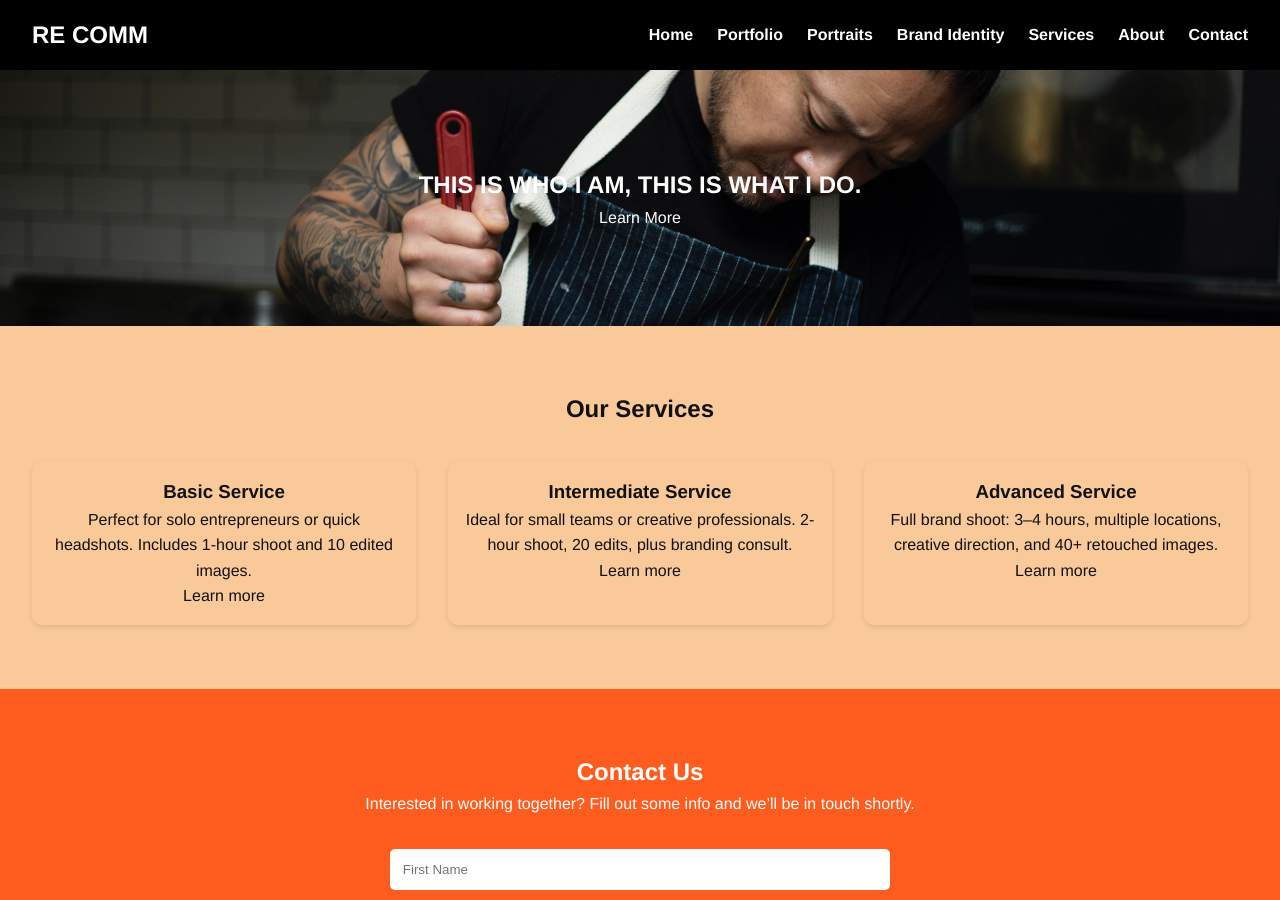
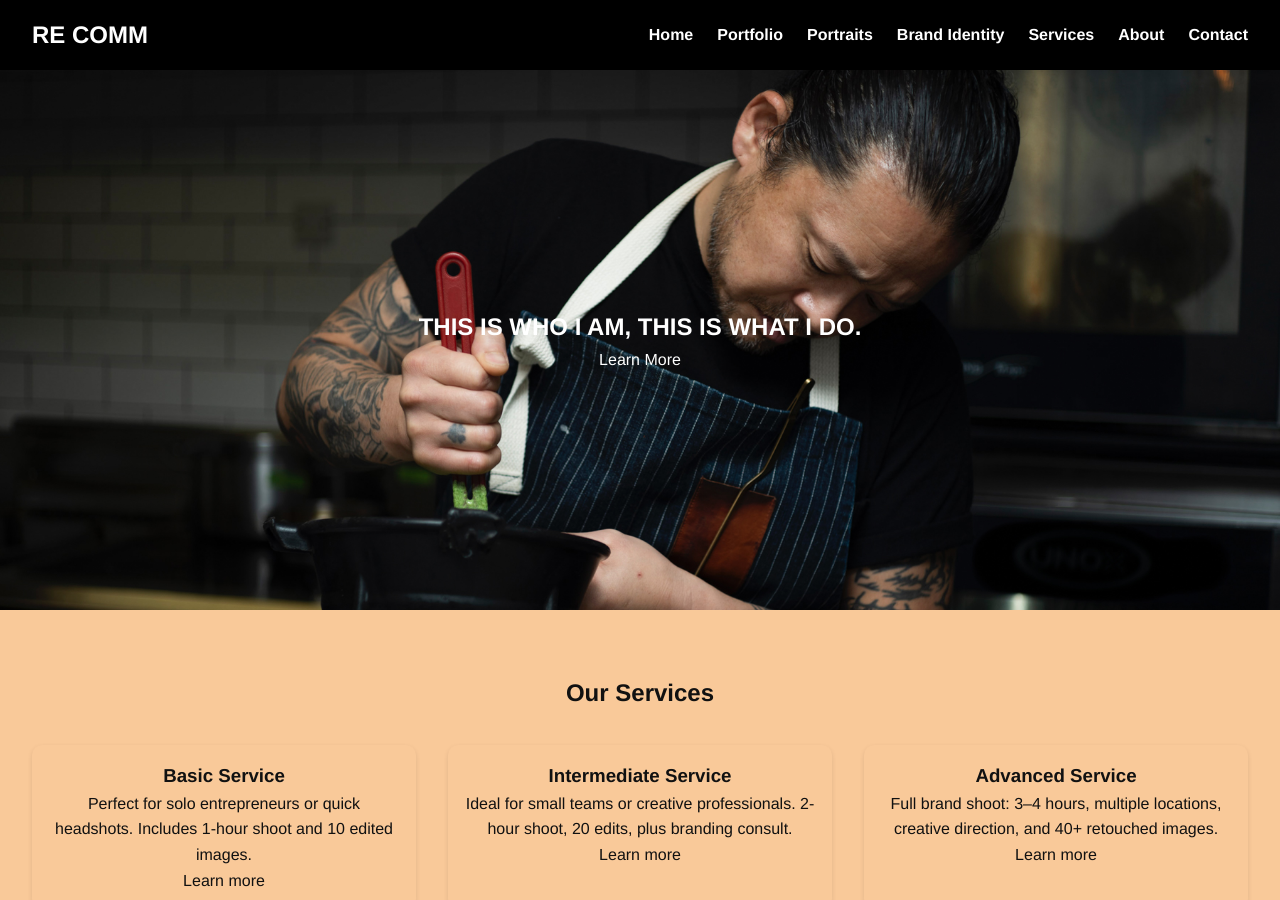
Before and after one commit to re-comm/my-portfolio, a Jekyll site: the page built from index.html, in a window 1280 px wide and 900 px high. Built offline with Jekyll 4.4.1, drawn with Linux system fonts in a browser that asks for light colours.

Commit message:
Update styles.scss

```diff
--- a/assets/css/styles.scss
+++ b/assets/css/styles.scss
@@ -79,6 +79,12 @@ a {
 .hero.hero-index {
   /* Uses Liquid to reference the hero-bg.jpg if stored in assets/images/ */
   background: url("{{ '/assets/images/hero-bg.jpg' | relative_url }}") center / cover no-repeat;
+
+  min-height: 60vh; /* 60% of the viewport height */
+  display: flex;
+  align-items: center;
+  justify-content: center;
+  text-align: center;
 }
 
 /* SERVICES SECTION (applies to the .services container) */
```
